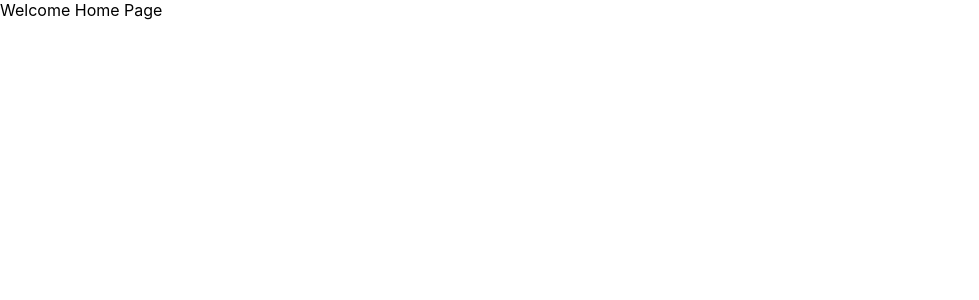
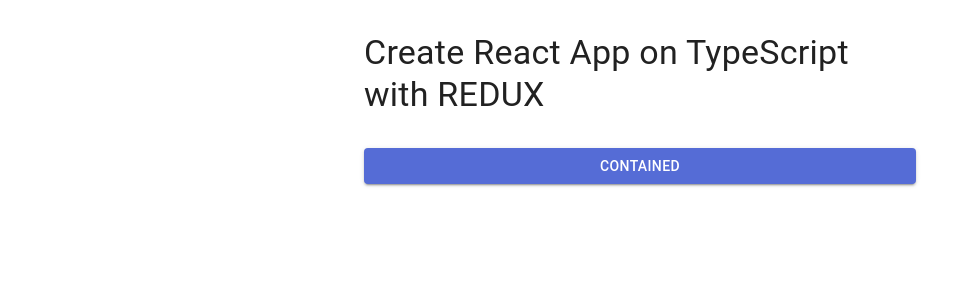
Before and after one commit to Khursandbek2728/burak-react, a React (Create React App) app: page / in a window 1280 px wide. Shown: the top 300 px of the page, without its empty margins (0-979 px from the left). Built offline with nearby package versions, Linux system fonts and the light colour scheme.

Commit message:
feat: MUI standart integration

```diff
--- a/package.json
+++ b/package.json
@@ -3,6 +3,9 @@
   "version": "0.1.0",
   "private": true,
   "dependencies": {
+    "@emotion/react": "^11.14.0",
+    "@emotion/styled": "^11.14.0",
+    "@mui/material": "^6.3.1",
     "@reduxjs/toolkit": "^1.8.1",
     "@testing-library/jest-dom": "^4.2.4",
     "@testing-library/react": "^9.5.0",
--- a/src/app/App.tsx
+++ b/src/app/App.tsx
@@ -1,8 +1,20 @@
 import React from "react";
 import "../css/app.css";
+import { Box, Button, Container, Stack, Typography } from "@mui/material";
 
 function App() {
-  return <div>Welcome Home Page</div>;
+  return (
+    <Container maxWidth="sm">
+      <Stack flexDirection={"column"}>
+        <Box sx={{ my: 4 }}>
+          <Typography variant="h4" component={"h4"}>
+            Create React App on TypeScript with REDUX
+          </Typography>
+        </Box>
+        <Button variant="contained">Contained</Button>
+      </Stack>
+    </Container>
+  );
 }
 
 export default App;
--- a/src/index.tsx
+++ b/src/index.tsx
@@ -4,11 +4,18 @@
 import { store } from "./app/store";
 import App from "./app/App";
 import reportWebVitals from "./reportWebVitals";
+import CssBaseline from "@mui/material/CssBaseline";
+import { ThemeProvider } from "@mui/material/styles";
+import theme from "./theme";
 import "./css/index.css";
+
 ReactDOM.render(
   <React.StrictMode>
     <Provider store={store}>
-      <App />
+      <ThemeProvider theme={theme}>
+        <CssBaseline />
+        <App />
+      </ThemeProvider>
     </Provider>
   </React.StrictMode>,
   document.getElementById("root")
--- /dev/null
+++ b/src/theme.ts
@@ -0,0 +1,20 @@
+import { createTheme } from "@mui/material/styles";
+import { red } from "@mui/material/colors";
+
+// A custom theme for this app
+const theme = createTheme({
+  cssVariables: true,
+  palette: {
+    primary: {
+      main: "#556cd6",
+    },
+    secondary: {
+      main: "#19857b",
+    },
+    error: {
+      main: red.A400,
+    },
+  },
+});
+
+export default theme;
```
Also changed, not shown: 1 other file (tests, documents, lock files or other folders).
